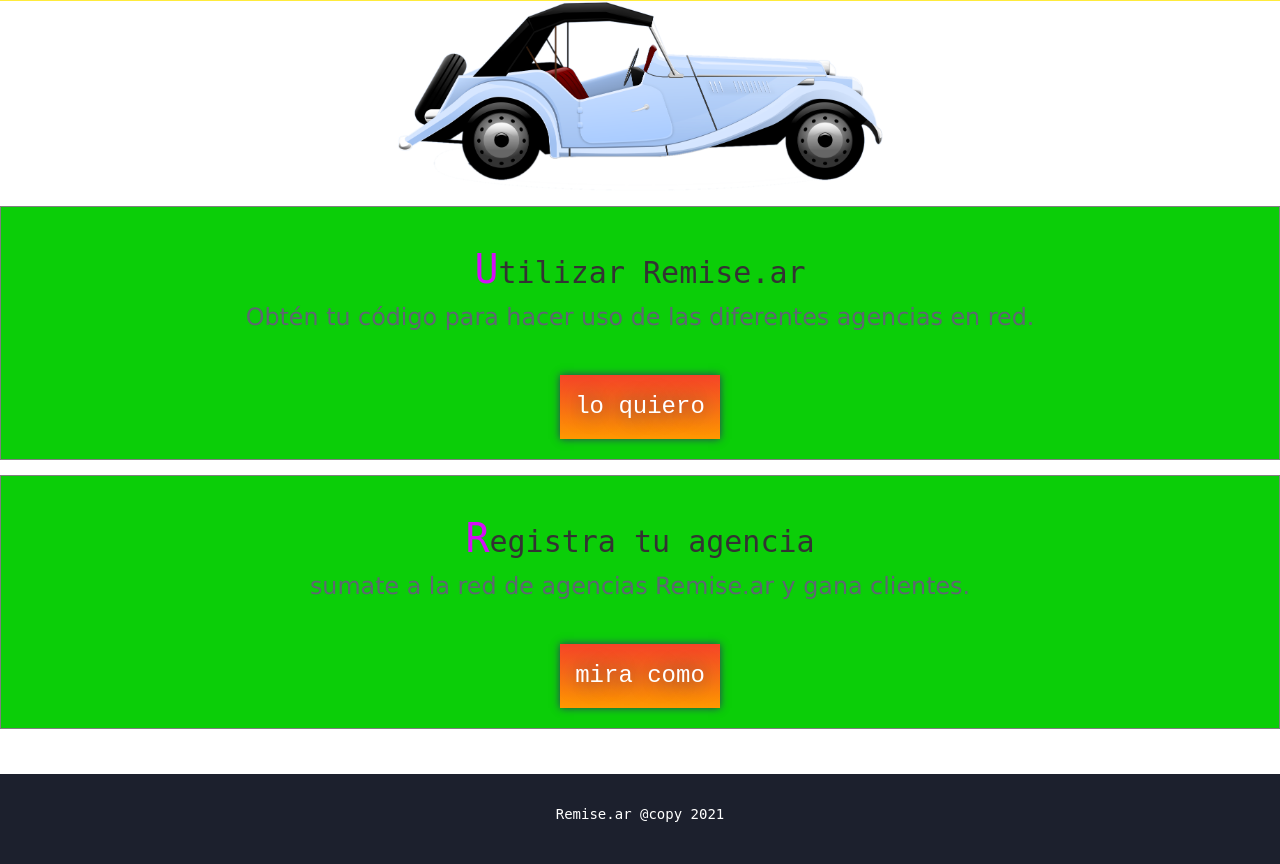
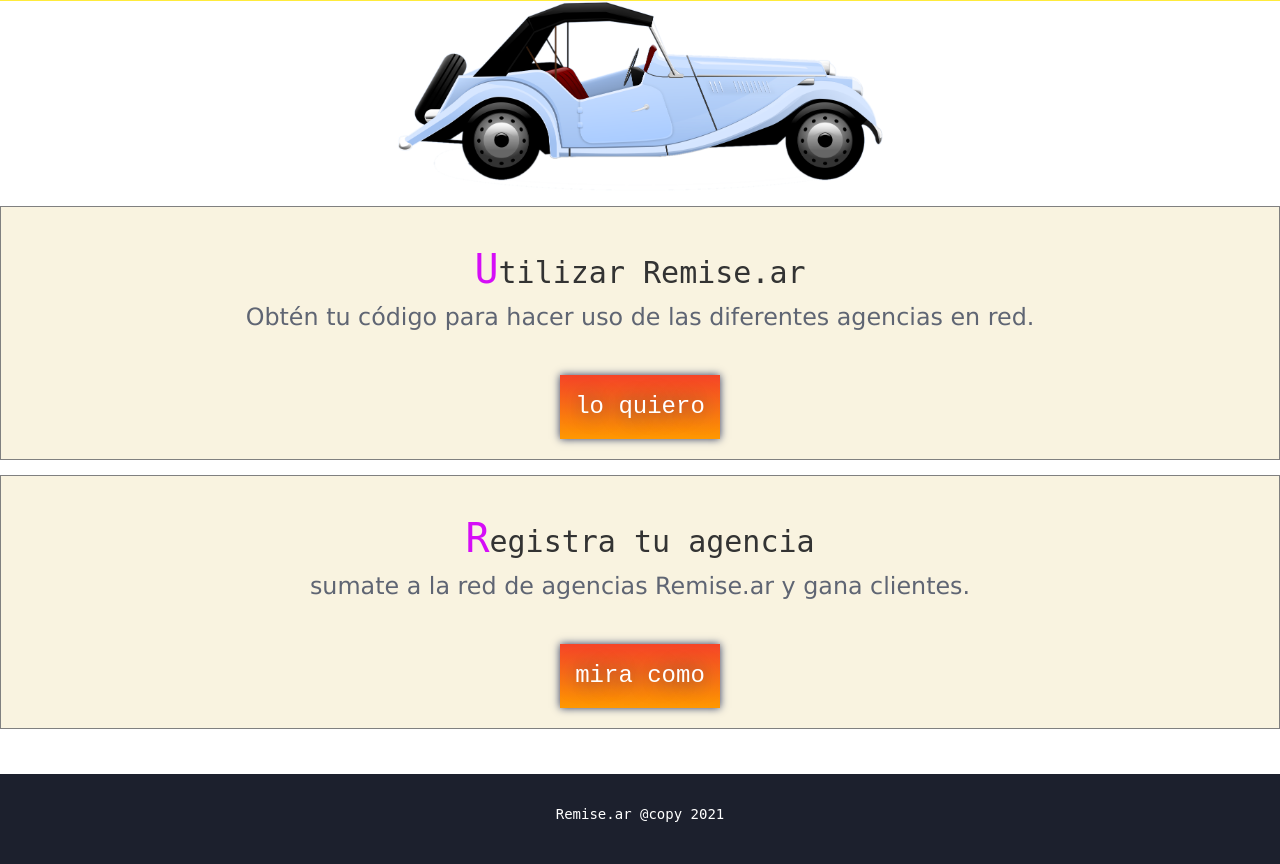
Before and after one commit to yourbeautyweb/newpwa, a PHP site: page /ajax/agencia/index.html in a window 1280 px wide. Shown: the part 267-1131 px from the top of the page. Run offline with PHP 8.4, Linux system fonts and the light colour scheme; some libraries are stand-ins or nearby versions.

Commit message:
Update style.css

```diff
--- a/agencia/css/style.css
+++ b/agencia/css/style.css
@@ -64,7 +64,7 @@
     margin:15px  auto;
     padding: 20px;
     border: 1px solid grey;
-    background: #0bce08;
+    background: #f9f3e0;
   }
   .header{
     background-color: #0e1531;
@@ -76,7 +76,7 @@
   #my-row{
     min-height: 70px;
     padding: 20px;
-    background: #ffeb3b;
+    background: #0bce08;
   }
   .separa{
     width: 100%;
```
